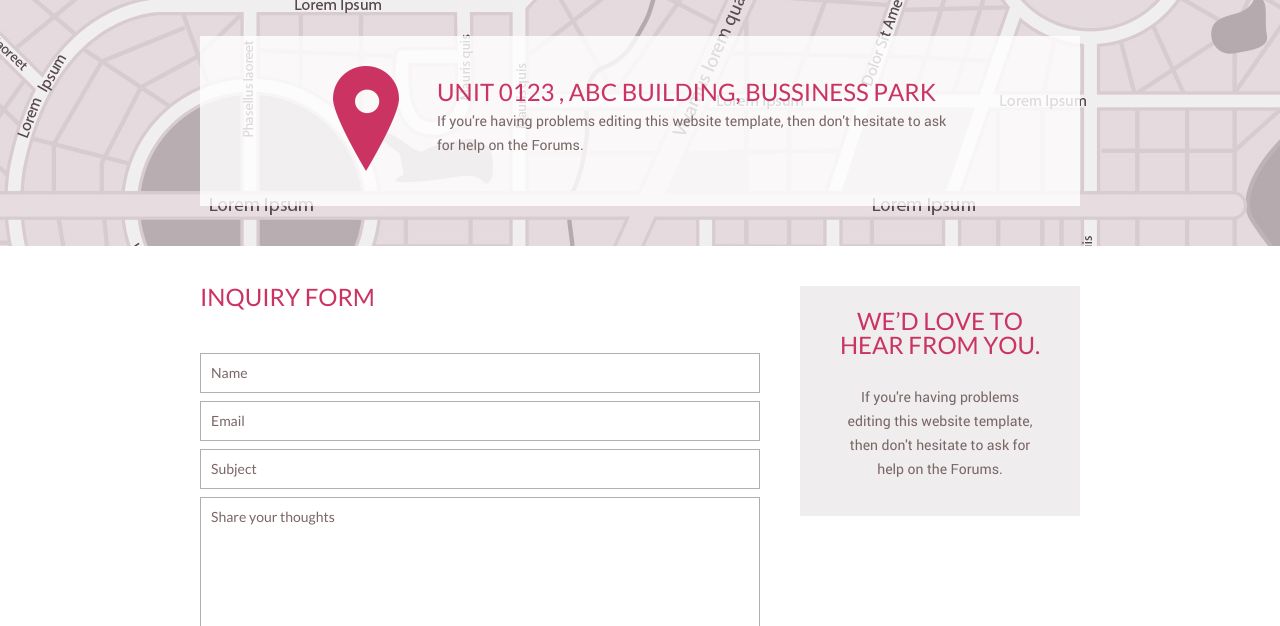
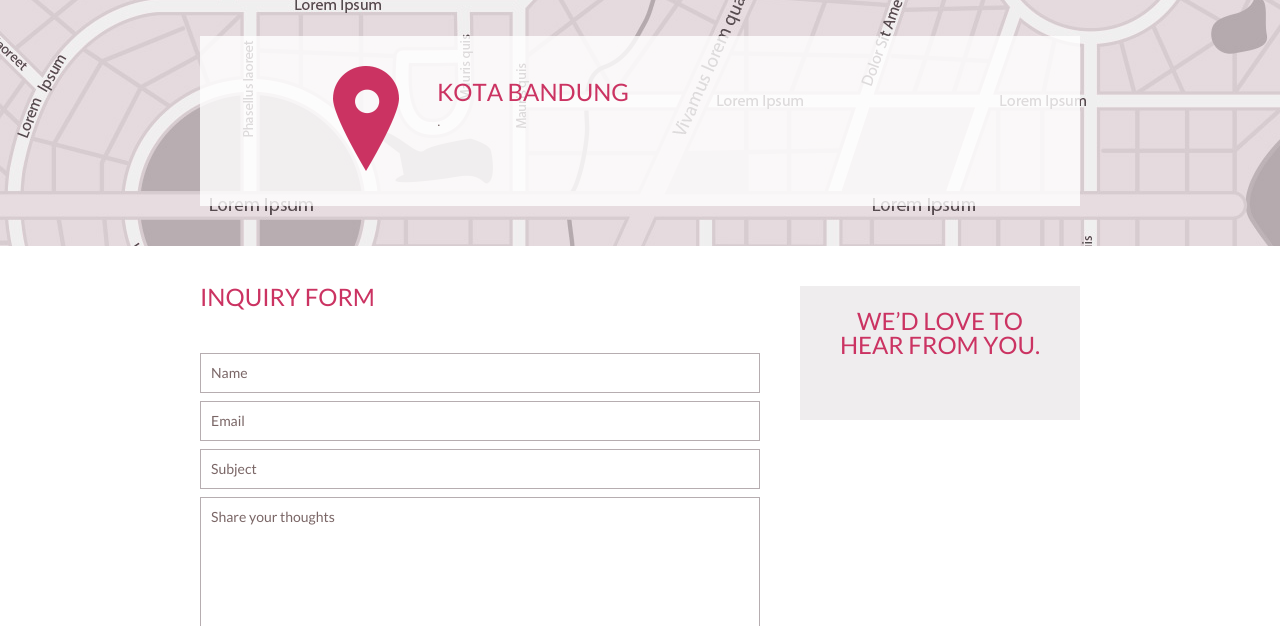
Before and after one commit to ridwanpastrana/ridwan, a plain HTML site: page contact.html in a window 1280 px wide. Shown: the part 174-800 px from the top of the page. Drawn offline with Linux system fonts and the light colour scheme.

Commit message:
change back

```diff
--- a/contact.html
+++ b/contact.html
@@ -50,8 +50,8 @@
 				<div>
 					<div>
 						<img src="images/check-in.png" alt="">
-						<h1>UNIT 0123 , ABC BUILDING, BUSSINESS PARK</h1>
-						<p>If you're having problems editing this website template, then don't hesitate to ask for help on the Forums.</p>
+						<h1>Kota Bandung</h1>
+						<p>.</p>
 					</div>
 				</div>
 			</div>
@@ -68,7 +68,7 @@
 				</div>
 				<div class="section">
 					<h1>WE’D LOVE TO HEAR FROM YOU.</h1>
-					<p>If you're having problems editing this website template, then don't hesitate to ask for help on the Forums.</p>
+					<p></p>
 				</div>
 			</div>
 		</div>
@@ -80,7 +80,7 @@
 					<a href="http://freewebsitetemplates.com/go/googleplus/" class="googleplus">googleplus</a>
 					<a href="http://pinterest.com/fwtemplates/" class="pinterest">pinterest</a>
 				</div>
-				<p>&copy; 2023 Freeeze. All Rights Reserved.</p>
+				<p>&copy; Ridwan. All Rights Reserved.</p>
 			</div>
 		</div>
 	</div>
```
Also changed, not shown: images/kuliner.jpg.
